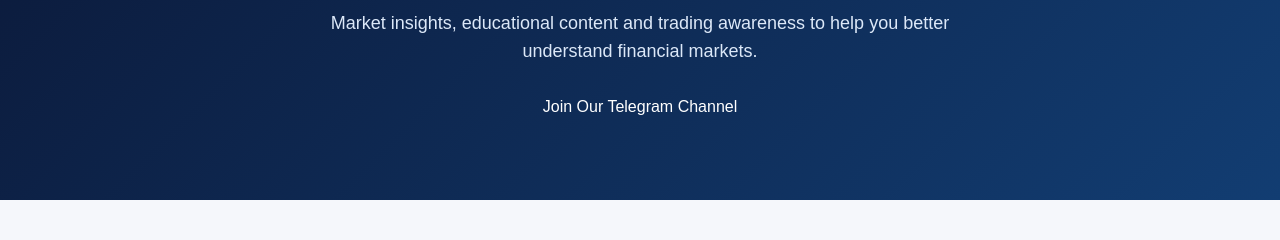
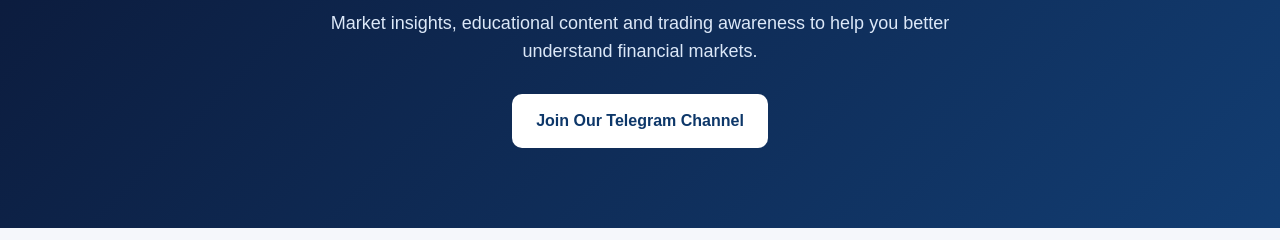
Before and after one commit to lokubro35-design-eduction/stunning-bassoon, a plain HTML site: page index.html in a window 1280 px wide. Shown: the part 249-489 px from the top of the page. Drawn offline with Linux system fonts and the light colour scheme.

Commit message:
Update index.html

```diff
--- a/index.html
+++ b/index.html
@@ -88,8 +88,8 @@
       Market insights, educational content and trading awareness
       to help you better understand financial markets.
     </p>
-    <a class="" https://t.me/+mgLVNMfxXx1hNzY1" target="_blank" rel="noopener noreferrer">
-      Join Our Telegram Channel
+<a class="btn" href="https://t.me/+mgLVNMfxXx1hNzY1" target="_blank" rel="noopener noreferrer">
+  Join Our Telegram Channel
     </a>
   </header>
 
```
